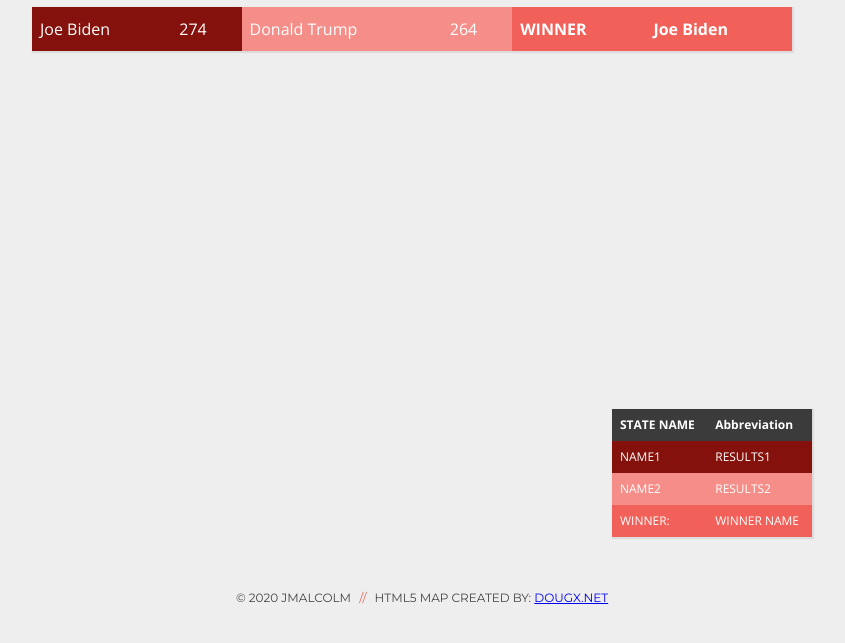
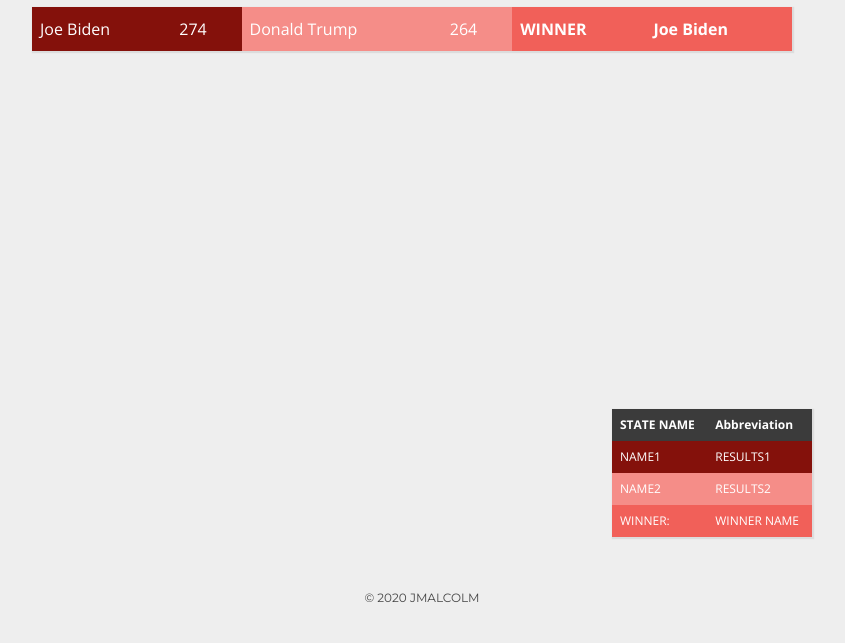
Before and after one commit to JacqueM-tech/Election-Map, a plain HTML site: page index.html in a window 1280 px wide. Shown: the part 117-760 px from the top of the page, without its empty margins (218-1063 px from the left). Drawn offline with nearby package versions, Linux system fonts and the light colour scheme; a script that the page names is missing.

Commit message:
Update index.html

```diff
--- a/index.html
+++ b/index.html
@@ -58,7 +58,7 @@
     </div>
     <br clear="all">
     <footer>
-        <p>&copy; 2020 JMalcolm <span>//</span> HTML5 Map Created By: <a href="http://dougx.net/map/usmap.html" target="_blank">DougX.net</a></p>
+        <p>&copy; 2020 JMalcolm</p>
     </footer>
 
 </div>
```
